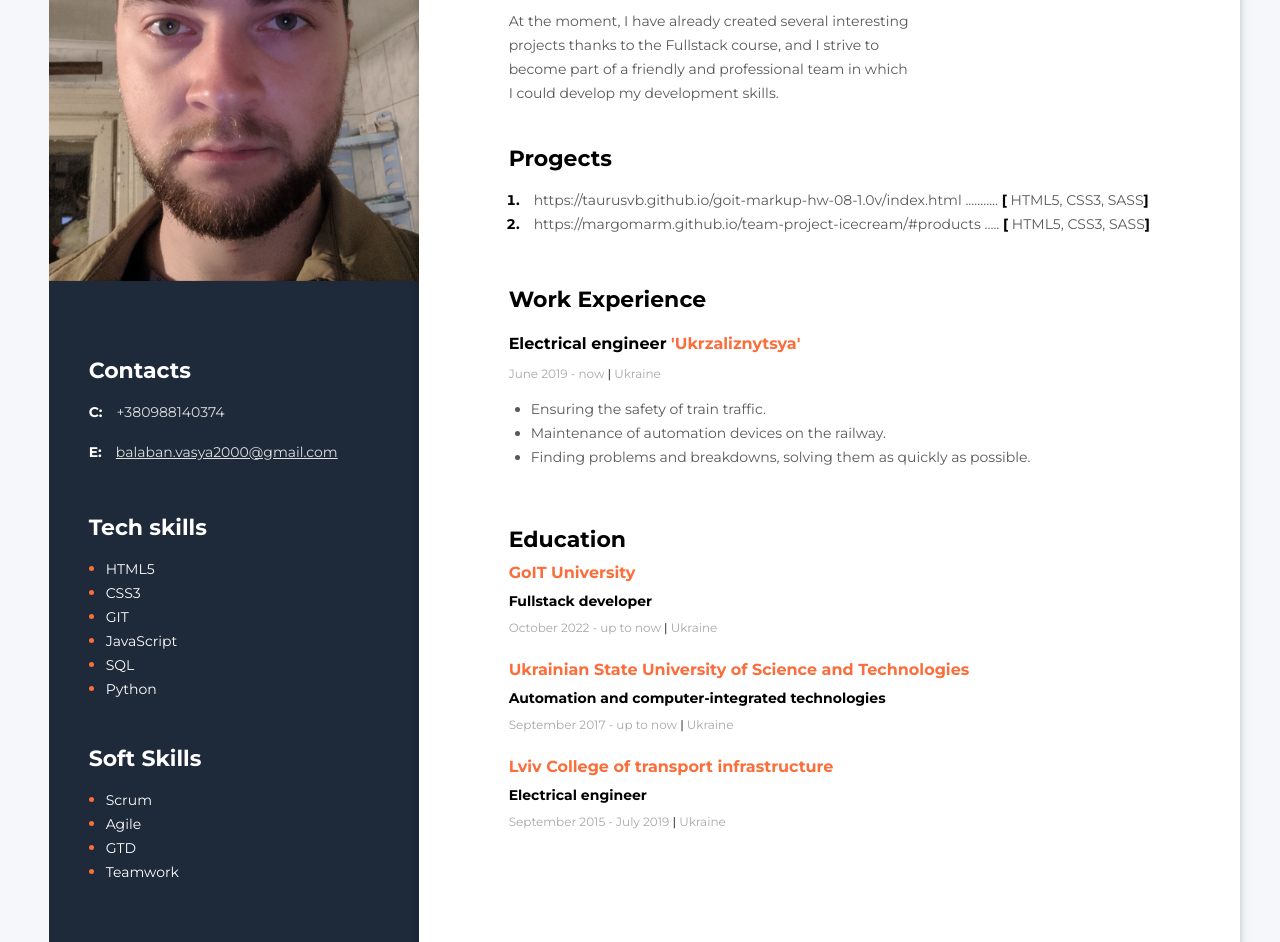
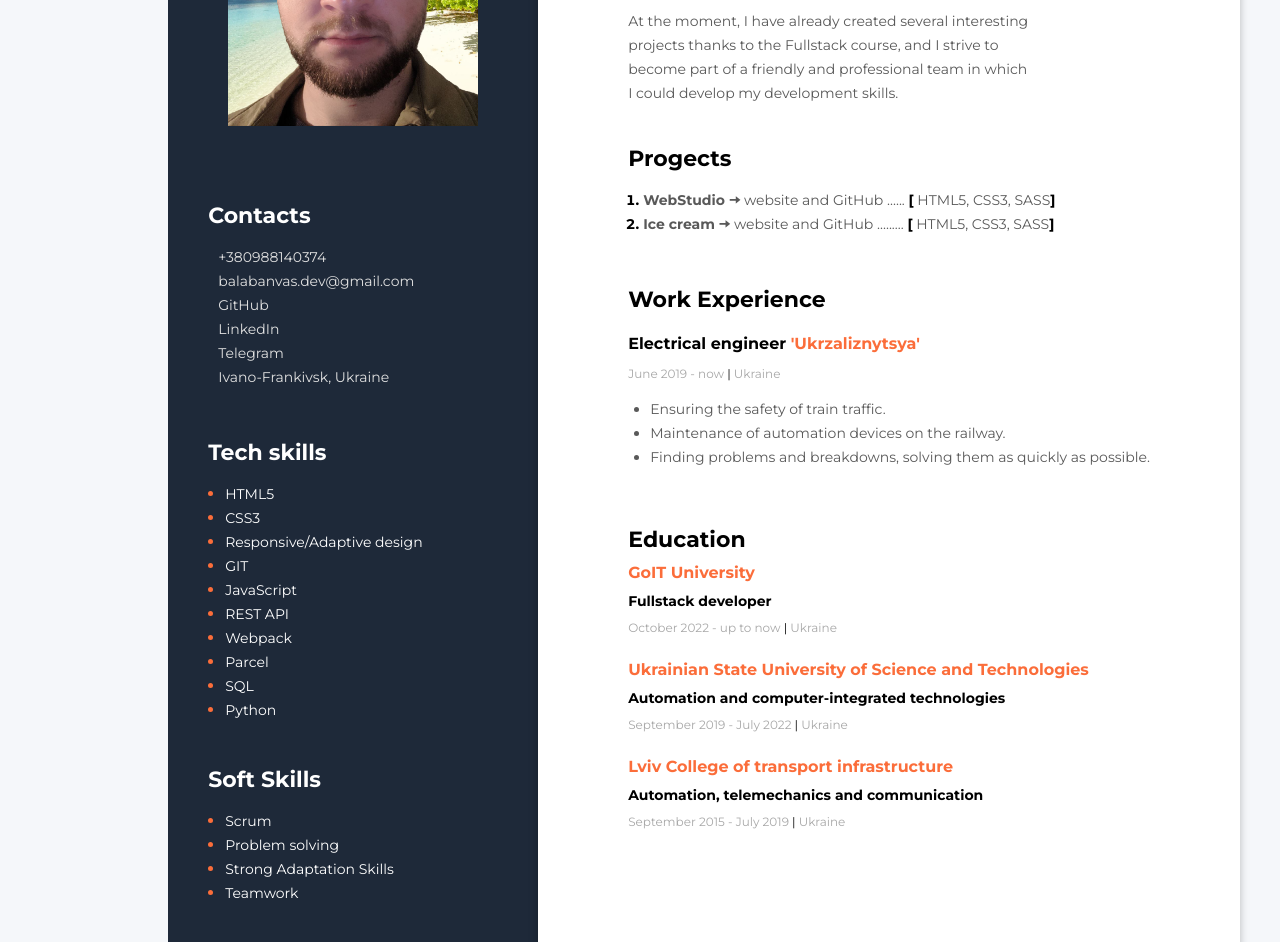
Before and after one commit to TaurusVB/MyResume, a plain HTML site: page index.html in a window 1280 px wide. Shown: the part 243-1185 px from the top of the page. Drawn offline with Linux system fonts and the light colour scheme.

Commit message:
updating information about education and several features

```diff
--- a/index.html
+++ b/index.html
@@ -30,15 +30,18 @@
             <ol class="projects_list">
                 <li class="project_item">
                     <span class="project">
-                        <a href="https://taurusvb.github.io/goit-markup-hw-08-1.0v/index.html" target="_blank" class="project_link">https://taurusvb.github.io/goit-markup-hw-08-1.0v/index.html</a>
-                        ...........
+                        <b>WebStudio &#x1F826;</b>
+                        <a href="https://taurusvb.github.io/goit-markup-hw-08-1.0v/index.html" target="_blank" class="project_link">website</a> and <a href="https://github.com/TaurusVB/goit-markup-hw-08-1.0v" target="_blank" class="project_link">GitHub</a>
+                        ......
                         <span class="project_bracket">[</span> HTML5, CSS3, SASS<span class="project_bracket">]</span>
                     </span>
                 </li>
                 <li class="project_item">
                     <span class="project">
-                        <a href="https://margomarm.github.io/team-project-icecream/#products" target="_blank" class="project_link">https://margomarm.github.io/team-project-icecream/#products</a>
-                        .....
+                        <b>Ice cream &#x1F826;</b>
+                        <a href="https://margomarm.github.io/team-project-icecream/#products" target="_blank" class="project_link">website</a> and
+                        <a href="https://github.com/MargoMarm/team-project-icecream" target="_blank" class="project_link">GitHub</a>
+                        .........
                         <span class="project_bracket">[</span> HTML5, CSS3, SASS<span class="project_bracket">]</span>
                     </span>
                 </li>
@@ -72,38 +75,38 @@
 
             <h4 class="education_name">Ukrainian State University of Science and Technologies</h4>
             <h5 class="education_proffesion">Automation and computer-integrated technologies</h5>
-            <p class="education_data">September 2017 - up to now   <span class="line_edu">|</span>   Ukraine</p>
+            <p class="education_data">September 2019 - July 2022   <span class="line_edu">|</span>   Ukraine</p>
 
             <h4 class="education_name">Lviv College of transport infrastructure</h4>
-            <h5 class="education_proffesion">Electrical engineer</h5>
+            <h5 class="education_proffesion">Automation, telemechanics and communication</h5>
             <p class="education_data">September 2015 - July 2019   <span class="line_edu">|</span>   Ukraine</p>
         </div>
     </div>
     <!--Sidebar-->
     <aside class="sidebar">
-        <img src="img/photo.jpg" alt="user photo" class="photo">
+        <img src="img/photo.png" alt="user photo" class="photo">
         <!--Contacts-->
         <div class="contacts">
             <h3 class="sidebar-title"> Contacts</h3>
             <div>
-                <p>
-                    <span class="contact_type">C:</span>
-                    <a href="tel:+380988140374" class="contact_link_tel">+380988140374</a>
-                </p>
-                <p>
-                    <span class="contact_type">E:</span>
-                    <a href="mailto:balaban.vasya2000@gmail.com" class="contact_link_mail">balaban.vasya2000@gmail.com</a>
-                </p>
+                <ul class="info-list without_point"><li class="tech_skills_item"><a href="tel:+380988140374" class="contact_inf">+380988140374</a></li>
+                <li class="tech_skills_item"><a href="mailto:balaban.vasya2000@gmail.com" class="contact_inf">balabanvas.dev@gmail.com</a></li>
+                <li class="tech_skills_item"><a href="https://github.com/TaurusVB" target="_blank" class="contact_inf">GitHub</a></li><li class="tech_skills_item"><a href="https://www.linkedin.com/in/vasyl-balaban-465438254/" target="_blank" class="contact_inf">LinkedIn</a></li><li class="tech_skills_item"><a href="https://t.me/TaurusTer" target="_blank" class="contact_inf">Telegram</a></li><li class="tech_skills_item"><a href="https://goo.gl/maps/tvXpnGJgGWBWnXKd8" target="_blank" class="contact_inf">Ivano-Frankivsk, Ukraine</a></li></ul>
+
             </div>
         </div>
         <!--Tech skills-->
         <div class="tech_skills">
             <h3 class="sidebar-title">Tech skills</h3>
-            <ul class="tech_skills_list">
+            <ul class="info-list">
                 <li class="tech_skills_item"> <span class="tech_skills_text">HTML5</span></li>
                 <li class="tech_skills_item"> <span class="tech_skills_text">CSS3</span></li>
+                <li class="tech_skills_item"> <span class="tech_skills_text">Responsive/Adaptive design</span></li>
                 <li class="tech_skills_item"> <span class="tech_skills_text">GIT</span></li>
                 <li class="tech_skills_item"> <span class="tech_skills_text">JavaScript</span></li>
+                <li class="tech_skills_item"> <span class="tech_skills_text">REST API</span></li>
+                <li class="tech_skills_item"> <span class="tech_skills_text">Webpack</span></li>
+                <li class="tech_skills_item"> <span class="tech_skills_text">Parcel</span></li>
                 <li class="tech_skills_item"> <span class="tech_skills_text">SQL</span></li>
                 <li class="tech_skills_item"> <span class="tech_skills_text">Python</span></li>
             </ul>
@@ -111,10 +114,10 @@
         <!--Soft skills-->
         <div class="soft_skills">
             <h3 class="sidebar-title">Soft Skills</h3>
-            <ul class="tech_skills_list">
+            <ul class="info-list">
                 <li class="tech_skills_item"> <span class="tech_skills_text">Scrum</span></li>
-                <li class="tech_skills_item"> <span class="tech_skills_text">Agile</span></li>
-                <li class="tech_skills_item"> <span class="tech_skills_text">GTD</span></li>
+                <li class="tech_skills_item"> <span class="tech_skills_text">Problem solving</span></li>
+                <li class="tech_skills_item"> <span class="tech_skills_text">Strong Adaptation Skills</span></li>
                 <li class="tech_skills_item"> <span class="tech_skills_text">Teamwork</span></li>
             </ul>
         </div>
--- a/styles/style.css
+++ b/styles/style.css
@@ -1,6 +1,6 @@
 body {
   font-family: 'Montserrat', sans-serif;
-    background-color: #F5F7FA;
+  background-color: #f5f7fa;
 }
 
 /* main styles */
@@ -13,7 +13,7 @@ body {
 
 /* main content styles */
 .main_content {
-    background-color: #FFFFFF;
+  background-color: #ffffff;
   filter: drop-shadow(0px 4px 4px rgba(0, 0, 0, 0.25));
   padding: 105px 90px;
 }
@@ -51,8 +51,8 @@ body {
   text-decoration: none;
 }
 
-.project_link {
-    margin-left: 10px;
+.project_link:hover {
+  color: #fb6d3a;
 }
 
 .project_bracket {
@@ -62,7 +62,6 @@ body {
   line-height: 24px;
   color: #000000;
 }
-
 
 /* about styles */
 .about {
@@ -103,7 +102,6 @@ body {
 
 /* work styles */
 .work {
-
 }
 
 .work_position {
@@ -120,7 +118,7 @@ body {
   font-weight: 700;
   font-size: 16px;
   line-height: 20px;
-    color: #FB6D3A;
+  color: #fb6d3a;
 }
 
 .period {
@@ -128,7 +126,7 @@ body {
   font-weight: 400;
   font-size: 12px;
   line-height: 15px;
-    color: #A8A8A8;
+  color: #a8a8a8;
   margin-bottom: 10px;
 }
 
@@ -170,10 +168,9 @@ body {
   font-weight: 700;
   font-size: 16px;
   line-height: 20px;
-    color: #FB6D3A;
+  color: #fb6d3a;
   margin-top: 10px;
   margin-bottom: 10px;
-
 }
 
 .education_proffesion {
@@ -192,7 +189,7 @@ body {
   font-weight: 400;
   font-size: 12px;
   line-height: 15px;
-    color: #A8A8A8;
+  color: #a8a8a8;
   margin-top: 10px;
 }
 
@@ -202,20 +199,22 @@ body {
 
 /* sidebar styles */
 .sidebar {
-    background: #1E2939;
+  background: #1e2939;
   padding-top: 40px;
   width: 370px;
 }
 
 /* photo styles */
 .photo {
-    width: 370px;
+  text-align: center;
+  width: 250px;
   margin-bottom: 50px;
+  margin-left: 60px;
 }
 
 /* sidebar styles */
 .sidebar-title {
-    color: #FFFFFF;
+  color: #ffffff;
   font-style: normal;
   font-weight: 700;
   font-size: 22px;
@@ -235,42 +234,39 @@ body {
   margin-bottom: 50px;
 }
 
-/* contact type styles */
-.contact_type {
-    color: #FFFFFF;
-    font-style: normal;
-    font-weight: 700;
-    font-size: 14px;
-    line-height: 24px;
-    margin-right: 10px;
-}
+/* contact_link styles */
 
-/* contact_link styles */
-.contact_link_tel,
-.contact_link_mail {
+.contact_inf {
   font-style: normal;
   font-weight: 400;
   font-size: 14px;
   line-height: 24px;
   color: #e0e0e0;
+  text-decoration: none;
 }
 
-.contact_link_tel {
-    text-decoration: none;
+.contact_inf:hover {
+  color: #fb6d3a;
 }
+
 /* tech skills list  */
-.tech_skills_list {
-    color: #FFFFFF;
+.info-list {
+  color: #ffffff;
   margin-left: 17px;
   padding: 0px;
 }
 
+.info-list.without_point {
+    list-style: none;
+    margin-left: 10px;
+}
+
 .tech_skills_item {
-    color: #FB6D3A;
+  color: #fb6d3a;
 }
 
 .tech_skills_text {
-    color: #FFFFFF;
+  color: #ffffff;
   font-style: normal;
   font-weight: 400;
   font-size: 14px;
```
Also changed, not shown: img/123.jpg (renamed from img/photo.jpg), img/photo.png (added). Lines whose indentation alone changed are shown as unchanged.
